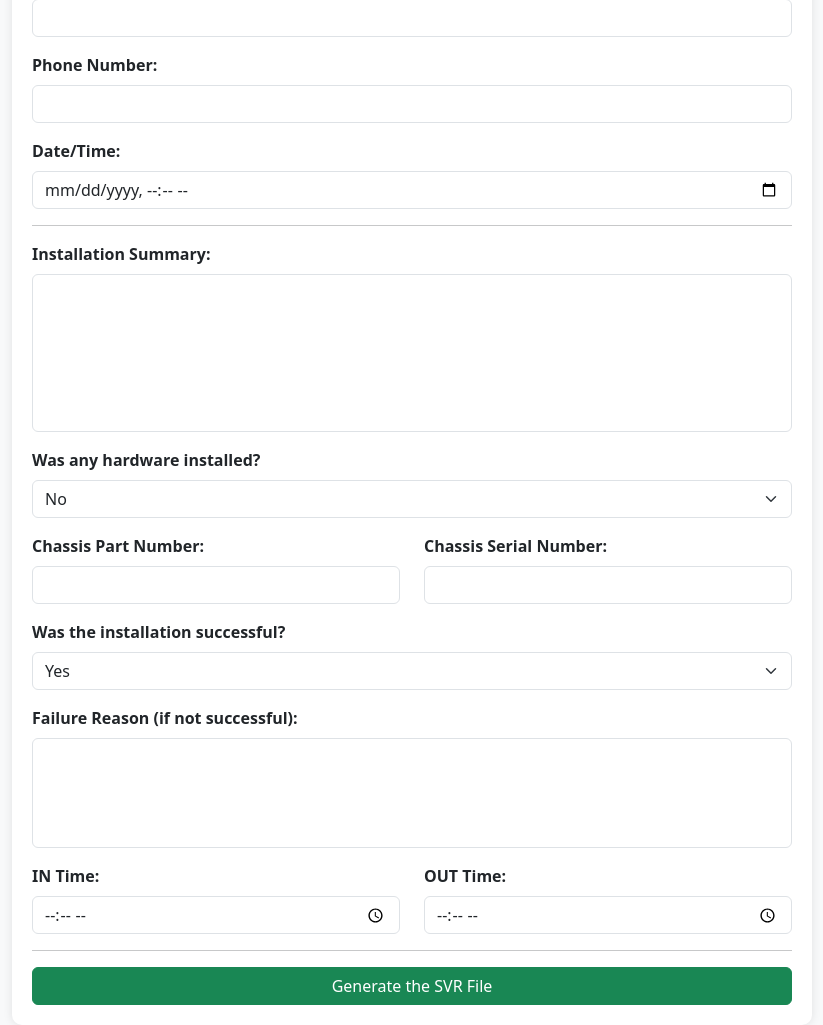
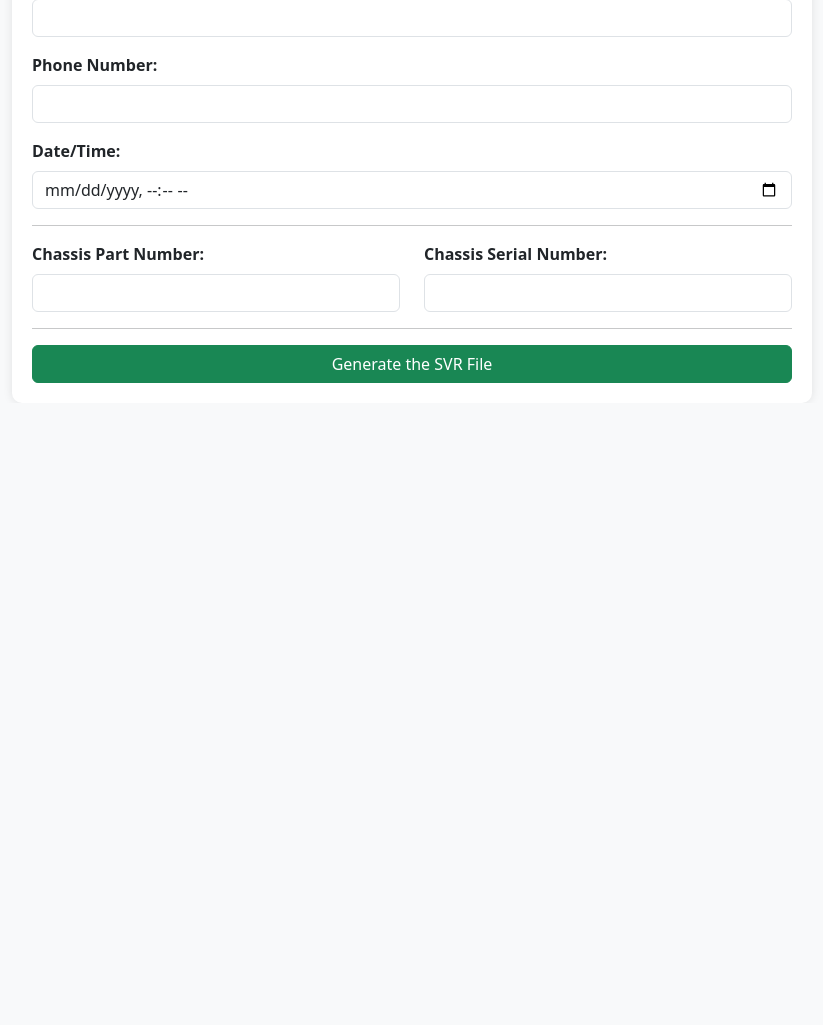
Before and after one commit to tanviralamcse/tanvir.cloud, a Django app: page /blog/svr/ in a window 1280 px wide. Shown: the part 593-1618 px from the top of the page, without its empty margins (228-1051 px from the left). After the commit the page ends 976 px from the top, so only its background shows below. Run offline with Django 5.2, Linux system fonts and the light colour scheme; some libraries are stand-ins or nearby versions.

Commit message:
SVR for client

```diff
--- a/blog/templates/svr/svr.html
+++ b/blog/templates/svr/svr.html
@@ -97,27 +97,6 @@
 
         <hr />
 
-        <div class="mb-3">
-          <label class="form-label"
-            ><strong>Installation Summary:</strong></label
-          >
-          <textarea
-            class="form-control"
-            id="installationSummary"
-            rows="6"
-          ></textarea>
-        </div>
-
-        <div class="mb-3">
-          <label class="form-label"
-            ><strong>Was any hardware installed?</strong></label
-          >
-          <select class="form-select" id="hardwareInstalled">
-            <option value="No">No</option>
-            <option value="Yes">Yes</option>
-          </select>
-        </div>
-
         <div class="row">
           <div class="col-md-6">
             <label class="form-label"
@@ -133,34 +112,6 @@
           </div>
         </div>
 
-        <div class="mt-3">
-          <label class="form-label"
-            ><strong>Was the installation successful?</strong></label
-          >
-          <select class="form-select" id="installationSuccess">
-            <option value="Yes">Yes</option>
-            <option value="No">No</option>
-          </select>
-        </div>
-
-        <div class="mt-3">
-          <label class="form-label"
-            ><strong>Failure Reason (if not successful):</strong></label
-          >
-          <textarea class="form-control" id="failureReason" rows="4"></textarea>
-        </div>
-
-        <div class="row mt-3">
-          <div class="col-md-6">
-            <label class="form-label"><strong>IN Time:</strong></label>
-            <input type="time" class="form-control" id="inTime" />
-          </div>
-          <div class="col-md-6">
-            <label class="form-label"><strong>OUT Time:</strong></label>
-            <input type="time" class="form-control" id="outTime" />
-          </div>
-        </div>
-
         <hr />
         <div class="mt-3 text-center">
           <button type="submit" class="btn btn-success w-100">
```
